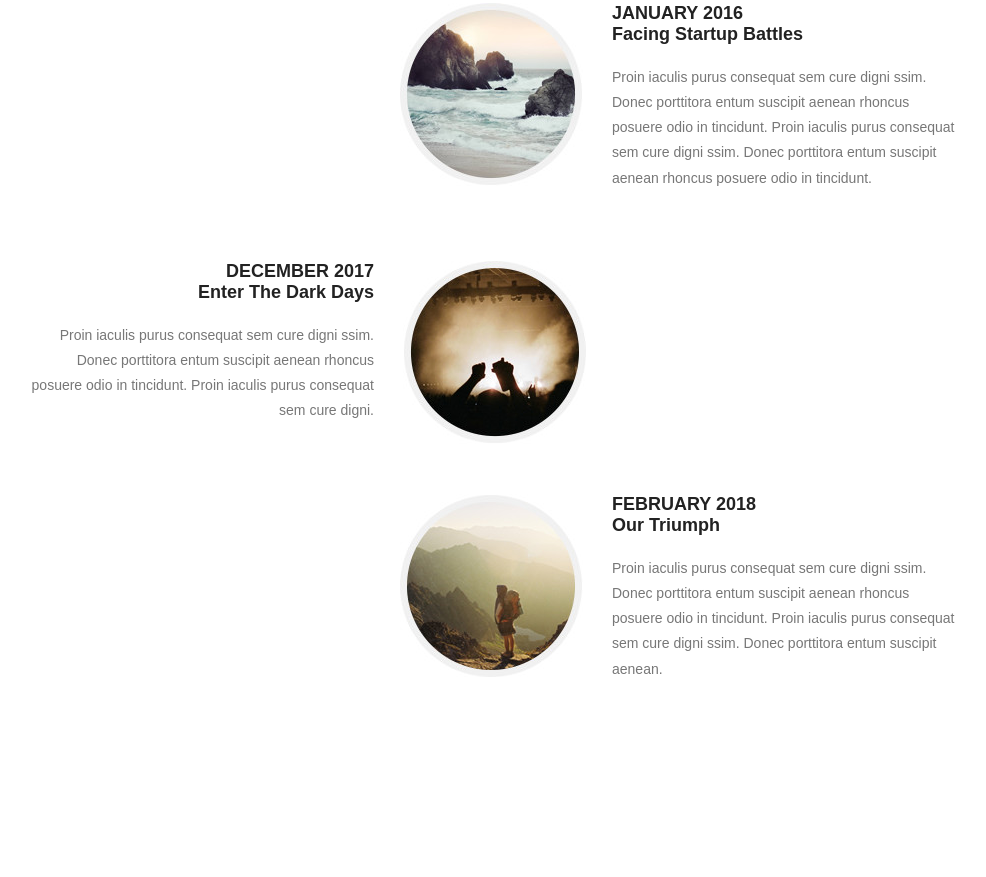
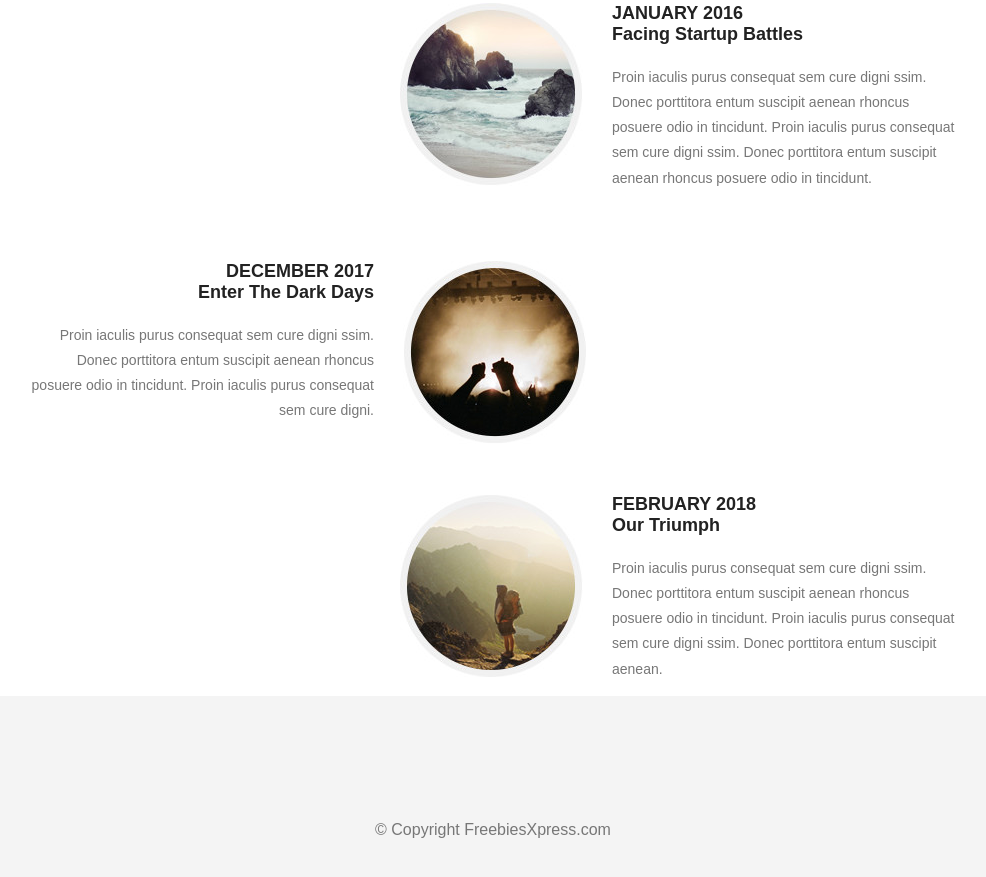
Before and after one commit to AlexeyShpavda/WebsiteLayout01, a plain HTML site: page index.html in a window 1280 px wide. Shown: the part 2590-3467 px from the top of the page, without its empty margins (147-1133 px from the left). Before the commit the page ends 3286 px from the top, so only its background shows below. Drawn offline with Linux system fonts and the light colour scheme.

Commit message:
Create the fifth section

```diff
--- a/css/main.css
+++ b/css/main.css
@@ -182,3 +182,7 @@ h1 {
     font-size: 14px;
     line-height: 1.8em;
 }
+footer {
+    background: #F4F4F4;
+    padding-bottom: 80px;
+}
--- a/index.html
+++ b/index.html
@@ -148,7 +148,9 @@
     </section>
 
     <footer>
-
+        <div class="title_s">
+            <p>© Copyright FreebiesXpress.com</p>
+        </div>
     </footer>
 </body>
 </html>
```
